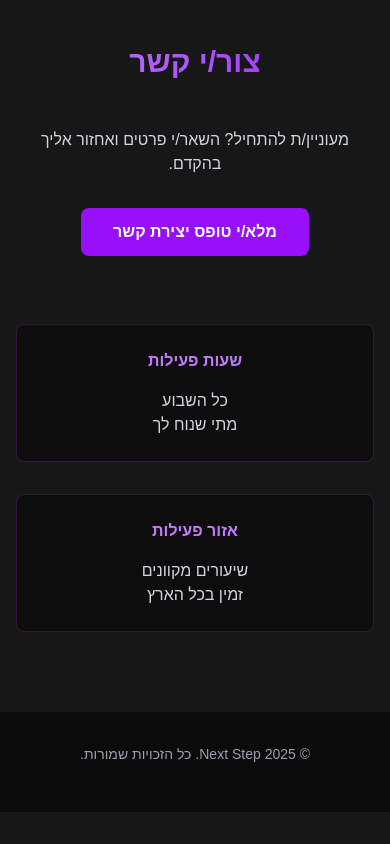
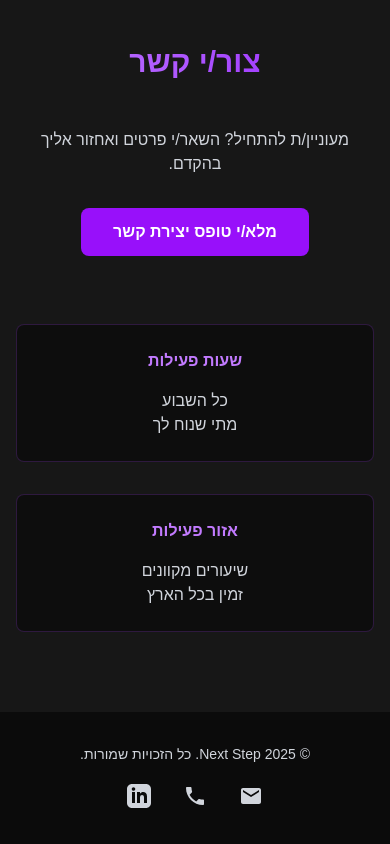
Before and after one commit to YanirMidler24/NextStep, a Next.js app: page / in a window 390 px wide. Shown: the part 3833-4677 px from the top of the page. Before the commit the page ends 4645 px from the top, so only its background shows below. Built offline with nearby package versions, Linux system fonts and the light colour scheme.

Commit message:
add LinkedIn email and phone

```diff
--- a/src/components/Footer.tsx
+++ b/src/components/Footer.tsx
@@ -1,34 +1,57 @@
 export function Footer() {
   return (
-    <footer className="bg-black/50 py-8">
+    <footer
+      className="bg-black/50 py-8"
+      role="contentinfo"
+      aria-label="Site footer"
+    >
       <div className="max-w-7xl mx-auto px-4 flex flex-col md:flex-row justify-between items-center">
-        <div className="text-gray-400 text-sm mb-4 md:mb-0">
+        <div className="text-gray-300 text-sm mb-4 md:mb-0">
           © {new Date().getFullYear()} Next Step. כל הזכויות שמורות.
         </div>
-        {/* <div className="flex space-x-4 space-x-reverse">
+        <nav
+          aria-label="Contact information"
+          className="flex items-center justify-center"
+        >
+          <div className="flex space-x-6">
             <a
-            href="https://github.com/your-username"
-            target="_blank"
-            rel="noopener noreferrer"
-            className="text-gray-400 hover:text-purple-400 transition"
+              href="mailto:yournextstepbyyanir@gmail.com"
+              aria-label="שלח לנו מייל"
+              className="text-gray-300 hover:text-purple-400 transition focus:outline-none focus:ring-2 focus:ring-purple-400 rounded-md p-1"
+              title="שלח לנו מייל - yournextstepbyyanir@gmail.com"
             >
-            <span className="sr-only">GitHub</span>
+              <span className="sr-only">
+                Email - yournextstepbyyanir@gmail.com
+              </span>
               <svg className="h-6 w-6" fill="currentColor" viewBox="0 0 24 24">
-              <path fillRule="evenodd" d="M12 2C6.477 2 2 6.484 2 12.017c0 4.425 2.865 8.18 6.839 9.504.5.092.682-.217.682-.483 0-.237-.008-.868-.013-1.703-2.782.605-3.369-1.343-3.369-1.343-.454-1.158-1.11-1.466-1.11-1.466-.908-.62.069-.608.069-.608 1.003.07 1.531 1.032 1.531 1.032.892 1.53 2.341 1.088 2.91.832.092-.647.35-1.088.636-1.338-2.22-.253-4.555-1.113-4.555-4.951 0-1.093.39-1.988 1.029-2.688-.103-.253-.446-1.272.098-2.65 0 0 .84-.27 2.75 1.026A9.564 9.564 0 0112 6.844c.85.004 1.705.115 2.504.337 1.909-1.296 2.747-1.027 2.747-1.027.546 1.379.202 2.398.1 2.651.64.7 1.028 1.595 1.028 2.688 0 3.848-2.339 4.695-4.566 4.943.359.309.678.92.678 1.855 0 1.338-.012 2.419-.012 2.747 0 .268.18.58.688.482A10.019 10.019 0 0022 12.017C22 6.484 17.522 2 12 2z" clipRule="evenodd" />
+                <path d="M20 4H4c-1.1 0-1.99.9-1.99 2L2 18c0 1.1.9 2 2 2h16c1.1 0 2-.9 2-2V6c0-1.1-.9-2-2-2zm0 4l-8 5-8-5V6l8 5 8-5v2z" />
               </svg>
             </a>
             <a
-            href="https://linkedin.com/in/your-profile"
-            target="_blank"
+              href="tel:0504080604"
+              aria-label="התקשר אלינו"
+              className="text-gray-300 hover:text-purple-400 transition focus:outline-none focus:ring-2 focus:ring-purple-400 rounded-md p-1"
+              title="התקשר אלינו - 0504080604"
+            >
+              <span className="sr-only">Phone - 0504080604</span>
+              <svg className="h-6 w-6" fill="currentColor" viewBox="0 0 24 24">
+                <path d="M6.62 10.79c1.44 2.83 3.76 5.14 6.59 6.59l2.2-2.2c.27-.27.67-.36 1.02-.24 1.12.37 2.33.57 3.57.57.55 0 1 .45 1 1V20c0 .55-.45 1-1 1-9.39 0-17-7.61-17-17 0-.55.45-1 1-1h3.5c.55 0 1 .45 1 1 0 1.25.2 2.45.57 3.57.11.35.03.74-.25 1.02l-2.2 2.2z" />
+              </svg>
+            </a>
+            <a
+              href="https://www.linkedin.com/company/%D7%94%D7%A6%D7%A2%D7%93-%D7%94%D7%91%D7%90-%D7%A7%D7%97-%D7%90%D7%AA-%D7%94%D7%A6%D7%A2%D7%93-%D7%94%D7%91%D7%90-%D7%9C%D7%A2%D7%91%D7%A8-%D7%A2%D7%95%D7%9C%D7%9D-%D7%94%D7%94%D7%99%D7%98%D7%A7"
+              aria-label="עקבו אחרינו בלינקדאין"
+              className="text-gray-300 hover:text-purple-400 transition focus:outline-none focus:ring-2 focus:ring-purple-400 rounded-md p-1"
+              title="הפרופיל שלנו בלינקדאין"
               rel="noopener noreferrer"
-            className="text-gray-400 hover:text-purple-400 transition"
             >
-            <span className="sr-only">LinkedIn</span>
+              <span className="sr-only">LinkedIn profile</span>
               <svg className="h-6 w-6" fill="currentColor" viewBox="0 0 24 24">
                 <path d="M19 0h-14c-2.761 0-5 2.239-5 5v14c0 2.761 2.239 5 5 5h14c2.762 0 5-2.239 5-5v-14c0-2.761-2.238-5-5-5zm-11 19h-3v-11h3v11zm-1.5-12.268c-.966 0-1.75-.79-1.75-1.764s.784-1.764 1.75-1.764 1.75.79 1.75 1.764-.783 1.764-1.75 1.764zm13.5 12.268h-3v-5.604c0-3.368-4-3.113-4 0v5.604h-3v-11h3v1.765c1.396-2.586 7-2.777 7 2.476v6.759z" />
               </svg>
             </a>
-        </div> */}
+          </div>
+        </nav>
       </div>
     </footer>
   );
```
Lines whose indentation alone changed are shown as unchanged.
